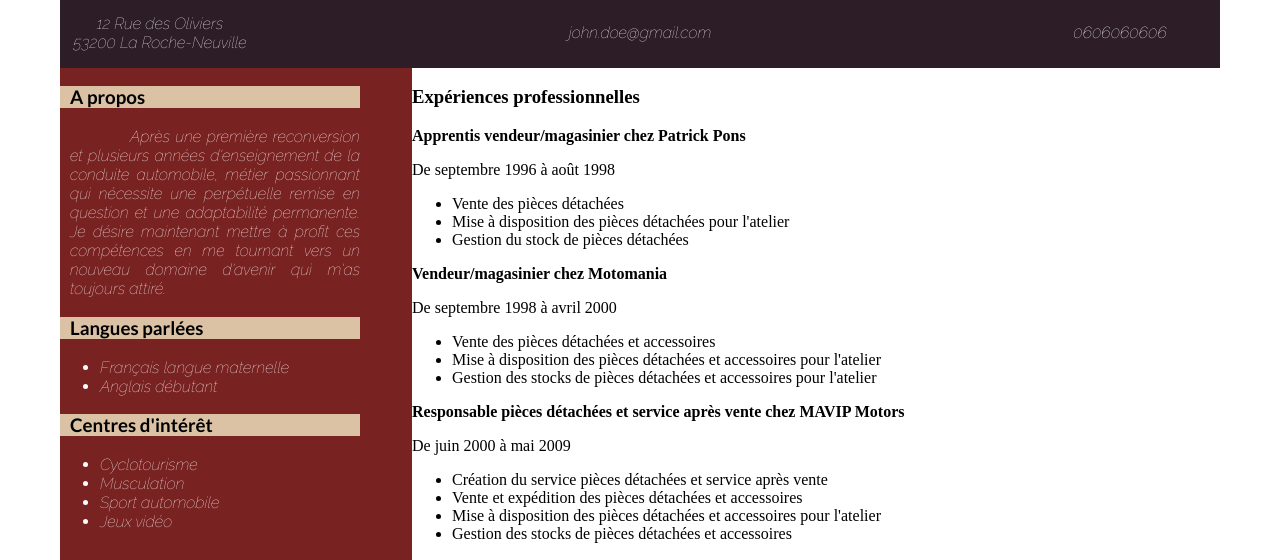
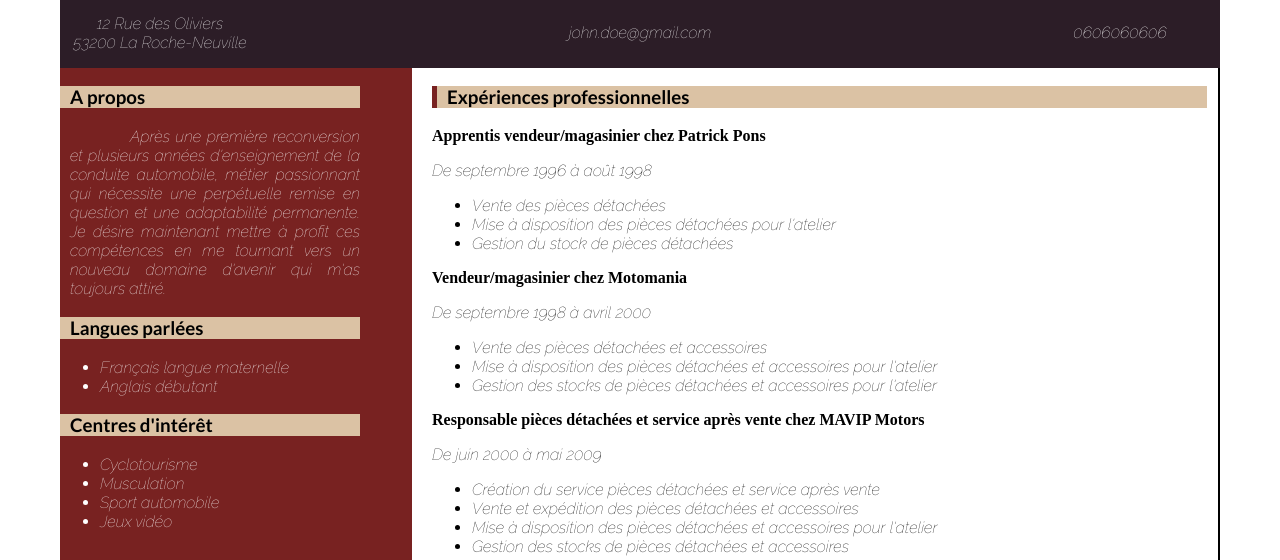
Before and after one commit to DelabbayeSebastien/MonCV, a plain HTML site: page index.html in a window 1280 px wide. Shown: the part 335-895 px from the top of the page. Drawn offline with Linux system fonts and the light colour scheme; files whose address does not match are found by name.

Commit message:
Add main style

```diff
--- a/assets/css/style.css
+++ b/assets/css/style.css
@@ -97,3 +97,28 @@ aside ul {
     color: white;
     font-family: "Raleway";
 }
+
+main {
+    display: flex;
+    flex-direction: column;
+    width: 786px;
+    padding-left: 20px;
+    border-right: 2px solid black;
+}
+main h3 {
+    background-color: #dbc2a4;
+    width: 770px;
+    font-family: "Lato";
+    text-indent: 10px;
+    border-left: 5px solid #782221;
+}
+main p {
+    font-family: "Raleway";
+}
+main ul {
+    font-family: "Raleway";
+}
+main div:hover {
+    border-right: 5px solid #782221;
+    margin-right: 10px;
+}
```
